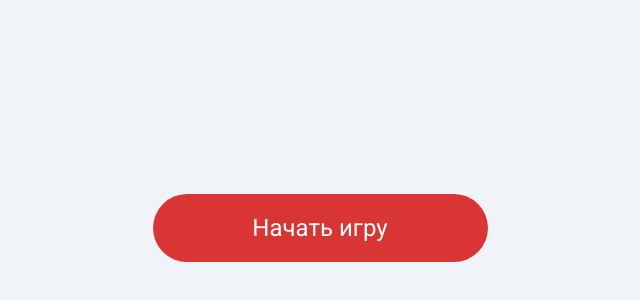
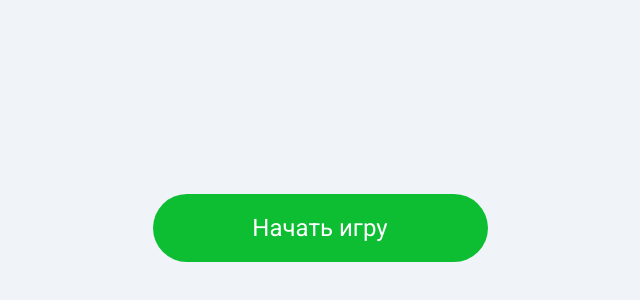
Before and after one commit to Stator1980/dz_button, a Vue app: page / in a window 1280 px wide. Shown: the part 180-480 px from the top of the page, without its empty margins (320-960 px from the left). Built offline with nearby package versions, Linux system fonts and the light colour scheme.

Commit message:
На проверку

```diff
--- a/src/components/Button.vue
+++ b/src/components/Button.vue
@@ -1,5 +1,5 @@
 <script setup>
-const color_button = "button_red";
+const color_button = "button_green";
 </script>
 
 <template>
```
